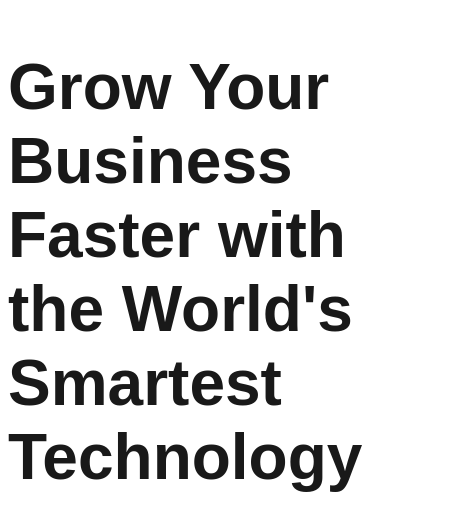
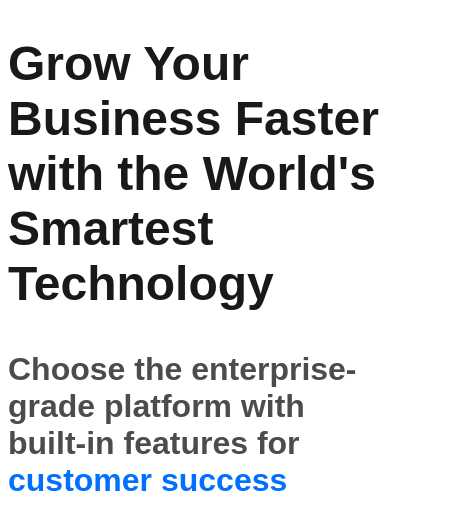
Before and after one commit to markbien/Kizen-Clone, a plain HTML site: page index.html in a window 390 px wide. Shown: the part 577-1100 px from the top of the page, 458 px wide, since content can reach past the window. Drawn offline with Linux system fonts and the light colour scheme.

Commit message:
Resolve mobile view

```diff
--- a/style.css
+++ b/style.css
@@ -231,6 +231,10 @@ nav {
         left: -40px;
     }
 
+    h1 {
+        font-size: 3rem;
+    }
+
     .nav-list {
         display: block;
     }
@@ -243,10 +247,6 @@ nav {
         position: relative;
     }
 
-    .main-page-container {
-        width: 100%;
-    }
-
     .right-logo {
         display: none;
         position: absolute;
@@ -255,6 +255,10 @@ nav {
     .more-information-features {
         display: inline-block;
     }
+
+    .information-features img {
+        width: 320px;
+    }
 }
 
 /* RESPONSIVE */
```
